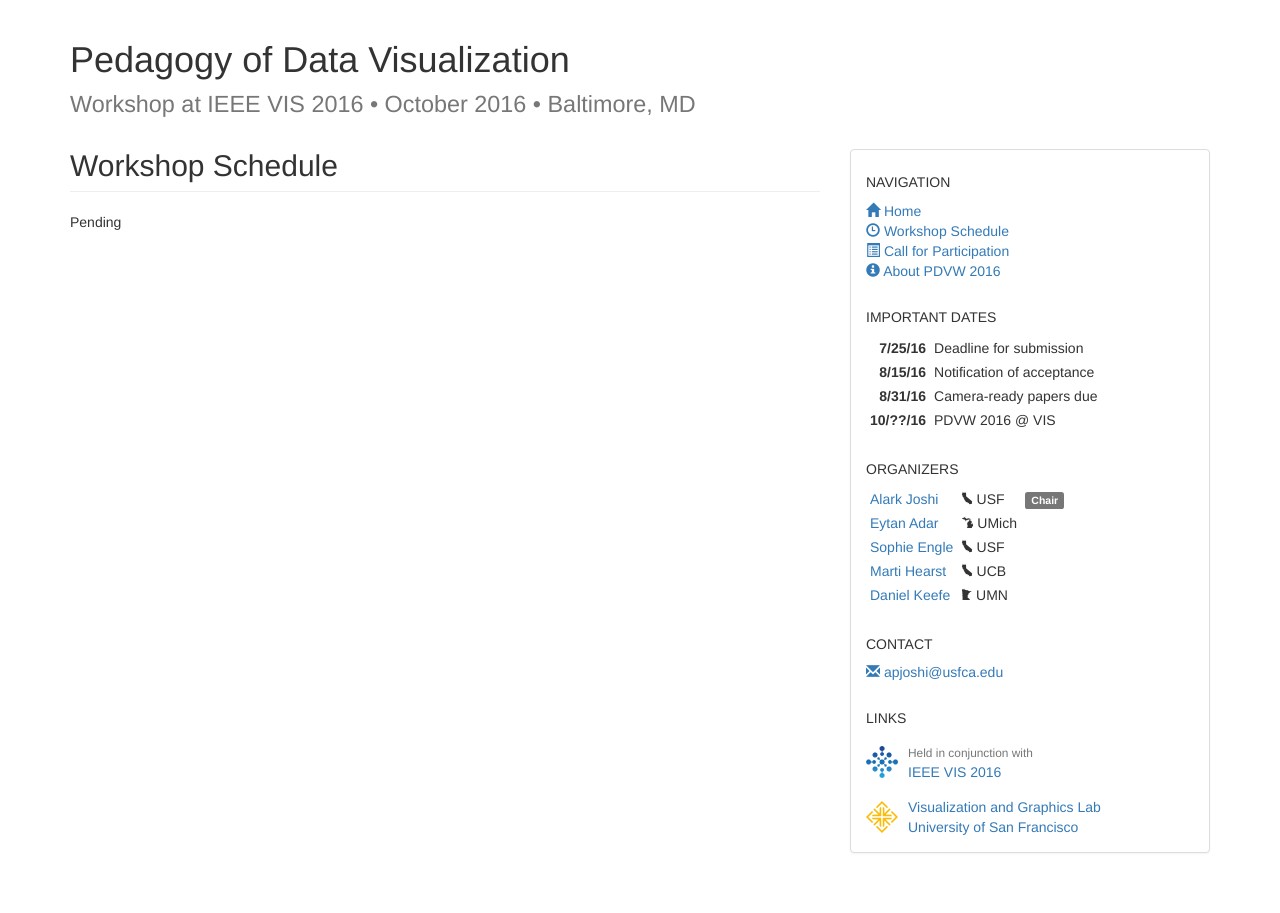
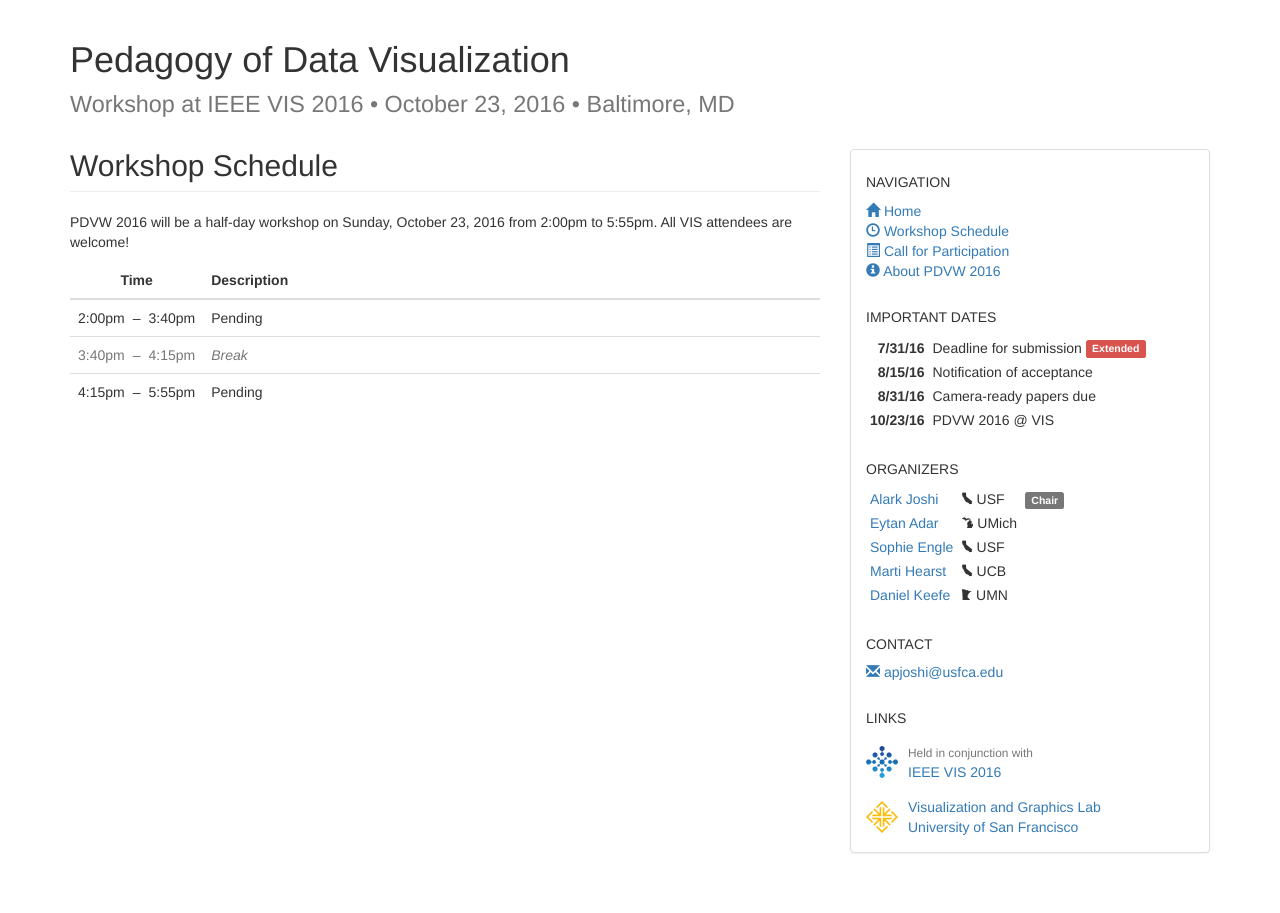
Before and after one commit to usfvgl/pdvw, a Jekyll site: the page built from 2016/schedule.html, in a window 1280 px wide. Built offline with Jekyll 4.4.1, drawn with Linux system fonts in a browser that asks for light colours.

Commit message:
Updating deadlines!

```diff
--- a/2016/cfp.html
+++ b/2016/cfp.html
@@ -15,7 +15,7 @@ The goal of this workshop is to create and sustain a community of educators inte
     <tbody>
       <tr>
         <th>Deadline for submission:</th>
-        <td>Jul 25, 2016</td>
+        <td>Jul 31, 2016 <span class="label label-danger">Extended</span></td>
       </tr>
 
       <tr>
@@ -30,7 +30,7 @@ The goal of this workshop is to create and sustain a community of educators inte
 
       <tr>
         <th>Workshop at IEEE VIS 2016:</td>
-        <td>To be determined (either Oct 23 or 24)</td>
+        <td>Oct 23, 2016</td>
       </tr>
     </tbody>
   </table>
--- a/2016/css/pdvw2016.css
+++ b/2016/css/pdvw2016.css
@@ -37,6 +37,32 @@ table.table-dates > thead > tr > td {
   width: 100%;
 }
 
+table.table-schedule th:nth-child(1) {
+  text-align: center;
+}
+
+table.table-schedule > tbody > tr > td:nth-child(1) {
+  white-space: nowrap;
+  text-align: right;
+}
+
+table.table-schedule > tbody > tr > td:nth-child(2) {
+  white-space: nowrap;
+  text-align: center;
+  padding-left: 0px;
+  padding-right: 0px;
+}
+
+table.table-schedule > tbody > tr > td:nth-child(3) {
+  white-space: nowrap;
+  text-align: left;
+}
+
+table.table-schedule > tbody > tr > td:nth-child(4) {
+  width: 100%;
+  text-align: left;
+}
+
 @font-face {
   font-family: 'StateFaceRegular';
   src: url('../fonts/stateface-regular-webfont.eot');
--- a/2016/schedule.html
+++ b/2016/schedule.html
@@ -3,4 +3,33 @@ layout: default
 title: Workshop Schedule
 ---
 
-Pending
+<p>PDVW 2016 will be a half-day workshop on Sunday, October 23, 2016 from 2:00pm to 5:55pm. All VIS attendees are welcome!</p>
+
+<table class="table table-hover table-schedule">
+<thead>
+<tr>
+    <th colspan="3">Time</th>
+    <th>Description</th>
+</tr>
+</thead>
+<tbody>
+<tr>
+    <td>2:00pm</td>
+    <td>&ndash;</td>
+    <td>3:40pm</td>
+    <td>Pending</td>
+</tr>
+<tr class="text-muted">
+    <td>3:40pm</td>
+    <td>&ndash;</td>
+    <td>4:15pm</td>
+    <td><em>Break</em></td>
+</tr>
+<tr>
+    <td>4:15pm</td>
+    <td>&ndash;</td>
+    <td>5:55pm</td>
+    <td>Pending</td>
+</tr>
+</tbody>
+</table>
--- a/_layouts/default.html
+++ b/_layouts/default.html
@@ -11,7 +11,8 @@
     <link href="{{ site.github.url }}/2016/css/bootstrap.min.css" rel="stylesheet">
     <link href="{{ site.github.url }}/2016/css/bootstrap-theme.min.css" rel="stylesheet">
     <link href="{{ site.github.url }}/2016/css/stateface.css" rel="stylesheet">
-    <link href="{{ site.github.url }}/2016/css/pdvw2016.css" rel="stylesheet">
+    <!-- <link href="{{ site.github.url }}/2016/css/pdvw2016.css" rel="stylesheet"> -->
+    <link href="/2016/css/pdvw2016.css" rel="stylesheet">
 
     <!-- HTML5 shim and Respond.js for IE8 support of HTML5 elements and media queries -->
     <!--[if lt IE 9]>
@@ -26,7 +27,7 @@
         <div class="col-xs-12">
           <h1>
             Pedagogy of Data Visualization<br/>
-            <small>Workshop at IEEE VIS 2016 &bull; October 2016 &bull; Baltimore, MD</small>
+            <small>Workshop at IEEE VIS 2016 &bull; October 23, 2016 &bull; Baltimore, MD</small>
           </h1>
         </div>
       </div>
@@ -51,8 +52,8 @@
                   <table class="table table-hover table-sidebar table-dates">
                     <tbody>
                       <tr>
-                        <th>7/25/16</th>
-                        <td>Deadline for submission</td>
+                        <th>7/31/16</th>
+                        <td>Deadline for submission <span class="label label-danger">Extended</span></td>
                       </tr>
 
                       <tr>
@@ -66,7 +67,7 @@
                       </tr>
 
                       <tr>
-                        <th>10/??/16</th>
+                        <th>10/23/16</th>
                         <td>PDVW 2016 @ VIS</td>
                       </tr>
                     </tbody>
```
Also changed, not shown: 2016/index.html (+16 -2 lines).
